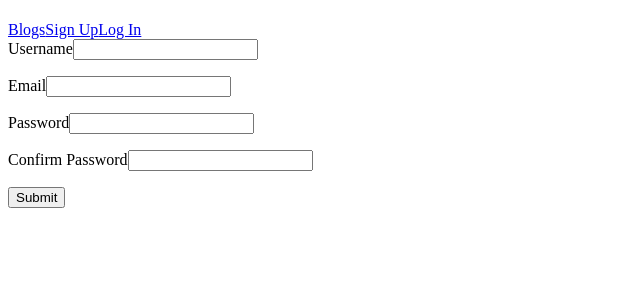
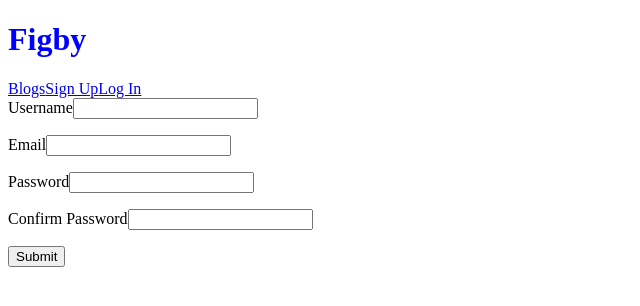
Before and after one commit to Figby222/blog, a React (Vite) app: page /sign-up in a window 1280 px wide. Shown: the top 306 px of the page, without its empty margins (0-640 px from the left). Built offline with nearby package versions, Linux system fonts and the light colour scheme.

Commit message:
Nest links in a header

```diff
--- a/src/components/SignUpPage.jsx
+++ b/src/components/SignUpPage.jsx
@@ -3,6 +3,7 @@ import Form from "./Form.jsx";
 import { useState } from "react";
 import Errors from "./Errors.jsx"
 import { Link } from "react-router-dom";
+import Header from "./Header.jsx";
 
 const SignUpPage = ({ createAnAccount }) => {
     const [ username, setUsername ] = useState("");
@@ -17,12 +18,27 @@ const SignUpPage = ({ createAnAccount }) => {
         response.errors && setErrors(response.errors);
     }
 
+    const links = [
+        {
+            name: "Blogs",
+            path: "/blogs",
+            isCurrentPage: false,
+        },
+        {
+            name: "Sign Up",
+            path: "/sign-up",
+            isCurrentPage: true,
+        },
+        {
+            name: "Log In",
+            path: "/log-in",
+            isCurrentPage: false,
+        }
+    ]
+
     return (
         <>
-            <h1 className="main-heading"></h1>
-            <Link>Blogs</Link>
-            <Link>Sign Up</Link>
-            <Link>Log In</Link>
+            <Header links={links} loggedInUser={null} />
             <Form submitListener={() => handleFormSubmission(username, email, password, confirmPassword)} submitButtonText={"Submit"}>
                 <div className="username-container">
                     <label htmlFor="username" className="username">
```
